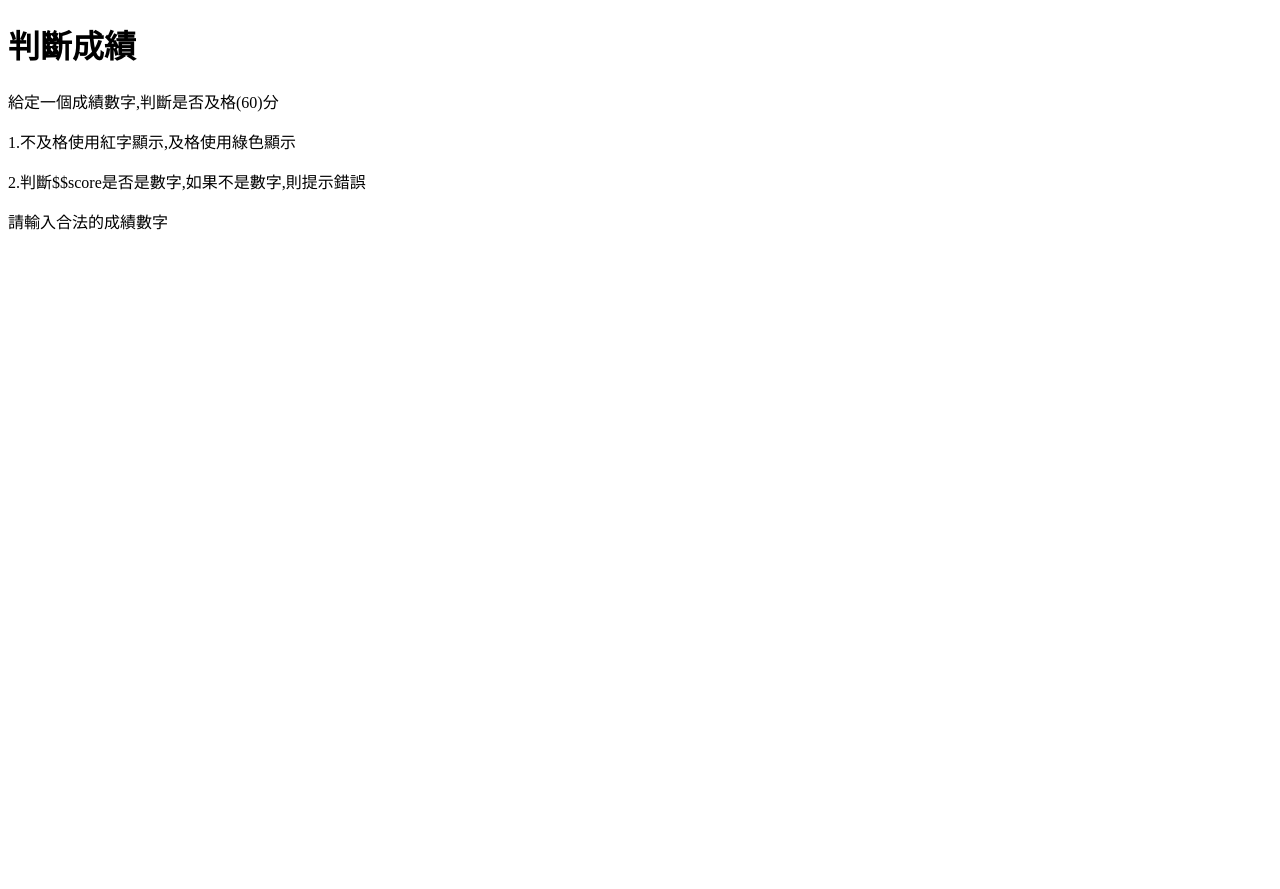
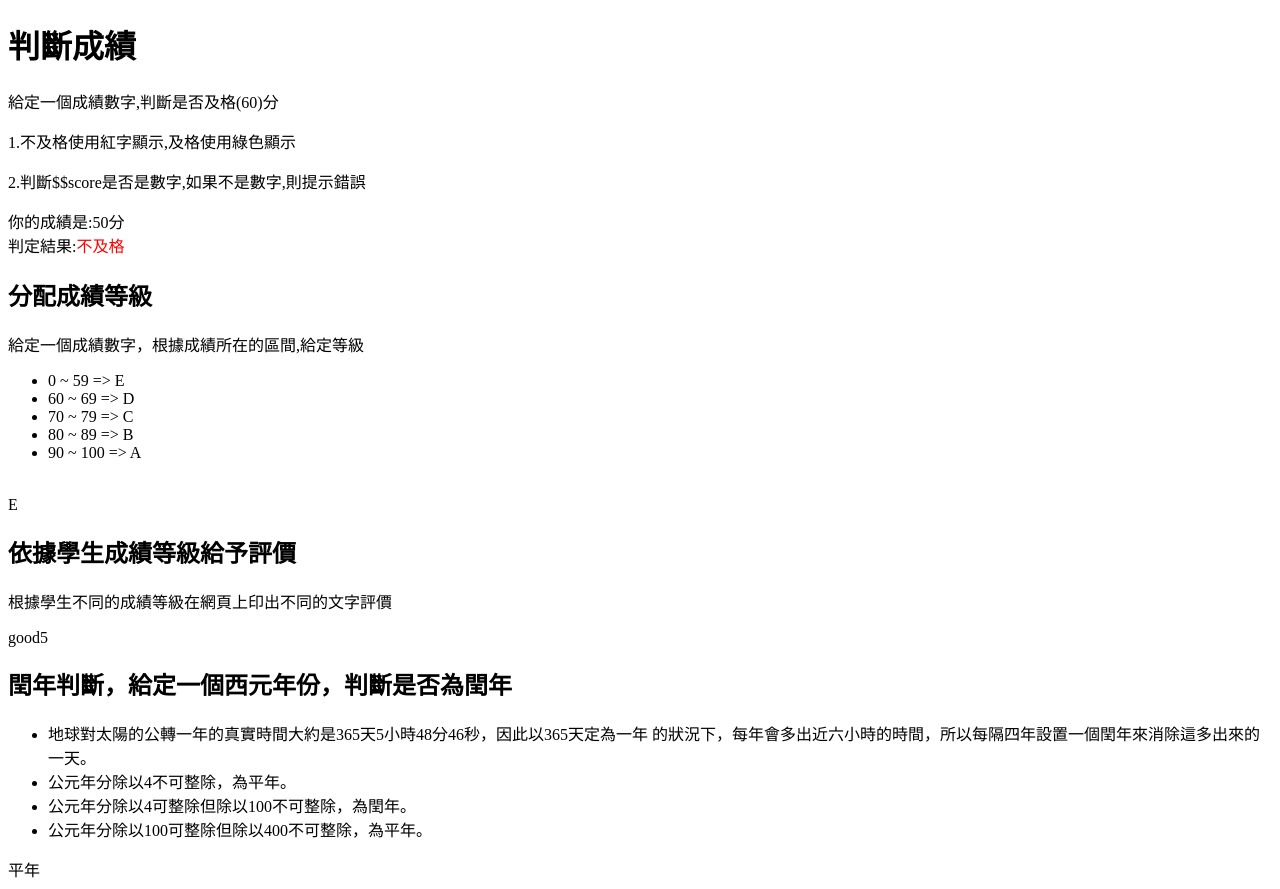
Before and after one commit to doris2678/myphp, a PHP site: page /select/index.php in a window 1280 px wide. Before the commit the page ends 230 px from the top, so only its background shows below. Run offline with PHP 8.4, Linux system fonts and the light colour scheme.

Commit message:
add select

```diff
--- a/select/index.php
+++ b/select/index.php
@@ -17,7 +17,7 @@
 
 <?php
 //給定一個成績數字，判斷是否及格(60)分
- $score="aa";
+ $score="50";
  if(!is_numeric($score) || $score<0 || $score >100){
    echo "請輸入合法的成績數字";
    exit();
@@ -32,26 +32,77 @@
   }else {
     echo "<span style='color:red'>不及格</span>";
   }
+?>
+
+ <h2>分配成績等級</h2>
+ <p>給定一個成績數字，根據成績所在的區間,給定等級</p>
+ <ul>
+    <li>0 ~ 59 => E</li>
+    <li>60 ~ 69 => D</li>
+    <li>70 ~ 79 => C</li>
+    <li>80 ~ 89 => B</li>
+    <li>90 ~ 100 => A</li>
+ </ul>
+<?php
+ $level='';
+if ($score<60) {
+    $level='E';
+}elseif($score>=60 && $score<70){
+    $level='D';
+}elseif($score>=70 && $score<80){
+    $level='C';
+}elseif($score>=80 && $score<90){
+    $level='B';
+}
+else {
+    $level='A';
+}
+
+echo "<br>";
+echo $level;
+?>
+<h2>依據學生成績等級給予評價</h2>
+<p>根據學生不同的成績等級在網頁上印出不同的文字評價</p>
+<?php
+switch ($level) {
+    case 'A':
+        echo "good1";
+    break;
+    case 'B':
+        echo "good2";
+    break;
+    case 'C':
+        echo "good3";
+    break;
+    case 'D':
+        echo "good4";
+    break;
+    case 'E':
+        echo "good5";
+    break;
+    default:
+        echo "error";
+
+}
+
+?>
+<h2>閏年判斷，給定一個西元年份，判斷是否為閏年</h2>
+<ul>
+  <li>地球對太陽的公轉一年的真實時間大約是365天5小時48分46秒，因此以365天定為一年 的狀況下，每年會多出近六小時的時間，所以每隔四年設置一個閏年來消除這多出來的一天。</li>
+  <li>公元年分除以4不可整除，為平年。</li>
+  <li>公元年分除以4可整除但除以100不可整除，為閏年。</li>
+  <li>公元年分除以100可整除但除以400不可整除，為平年。</li>
+</ul>
+<?php
+$year=2300;
+
+if (($year%4==0 && $year % 100 != 0) || ($year % 400==0)) {
+  echo "閏年";
+}else {
+ echo "平年";
+}
 
 
-//0 ~ 59 => E
-//60 ~ 69 => D
-//70 ~ 79 => C
-//80 ~ 89 => B
-//90 ~ 100 => A
-// $score2=90;
-// if ($score2<60) {
-//     echo "E";
-// }elseif($score2>=60 && $score2<70){
-//     echo "D";
-// }elseif($score2>=70 && $score2<80){
-//     echo "C";
-// }elseif($score2>=80 && $score2<90){
-//     echo "B";
-// }
-// else {
-//     echo "A";
-// }
 
 ?>
 </body>
```
